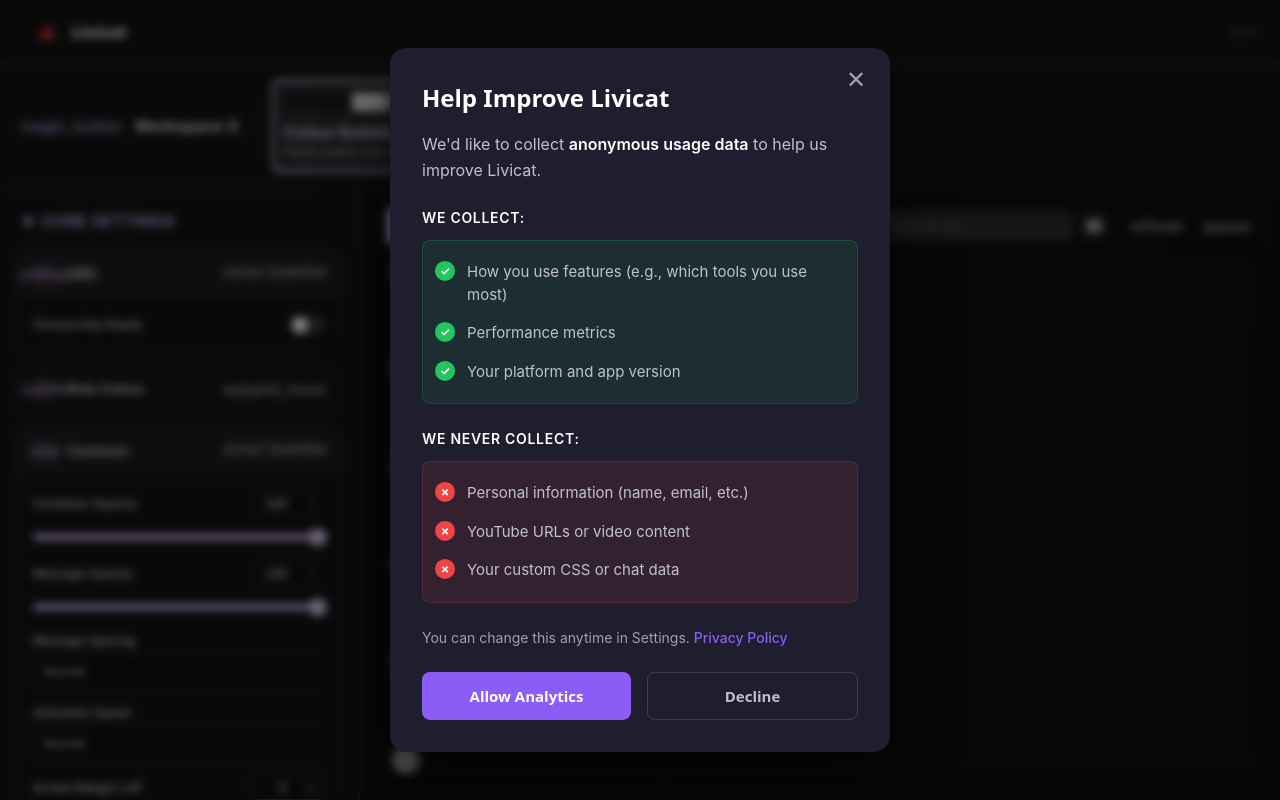
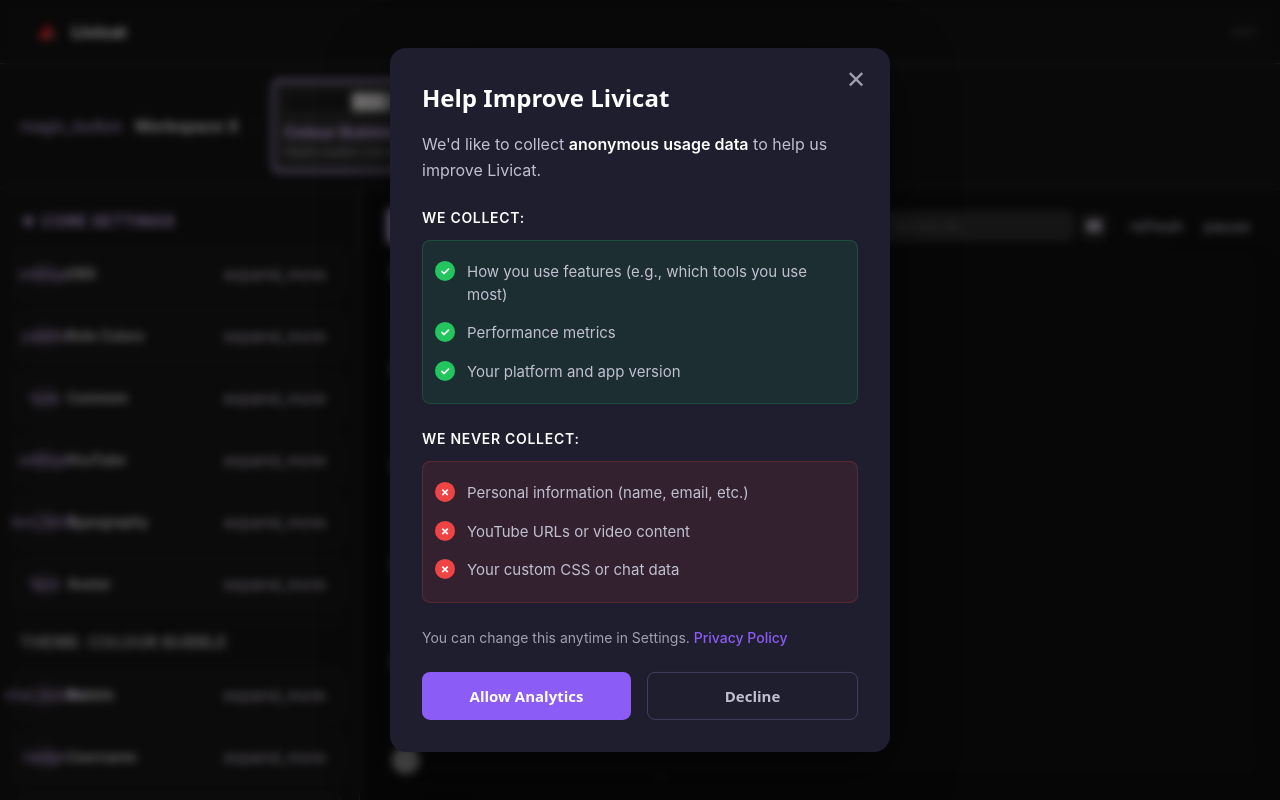
Before and after one commit to kg20dev/livicat, a React (Vite) app: page / in a window 1280 px wide. Built offline with nearby package versions, Linux system fonts and the light colour scheme; grey boxes are pictures that could not be loaded.

Commit message:
fix: collapse all settings panels by default when switching themes
Set all defaultOpen to false so every section starts collapsed when
loading or switching themes

```diff
--- a/src/components/theme/WorkspaceX.tsx
+++ b/src/components/theme/WorkspaceX.tsx
@@ -567,7 +567,7 @@ function WorkspaceBody({ theme }: { theme: ThemeBundle }) {
                     key={section}
                     icon={getSectionIcon(section)}
                     title={section}
-                    defaultOpen={section !== 'Role Colors' && section !== 'YouTube'}
+                    defaultOpen={false}
                   >
                     {section === 'Role Colors' ? (
                       <div className="space-y-4">
@@ -612,7 +612,7 @@ function WorkspaceBody({ theme }: { theme: ThemeBundle }) {
                     key={section}
                     icon={getSectionIcon(section)}
                     title={section}
-                    defaultOpen={section !== 'Visibility'}
+                    defaultOpen={false}
                   >
                     <SettingsPanel scheme={items} values={settings} onChange={updateSetting} />
                   </CollapsibleSection>
@@ -667,7 +667,7 @@ function WorkspaceBody({ theme }: { theme: ThemeBundle }) {
                       key={section}
                       icon={getSectionIcon(section)}
                       title={section}
-defaultOpen={section !== 'YouTube'}
+                      defaultOpen={false}
                     >
                       {section === 'Role Colors' ? (
                         <div className="space-y-4">
@@ -711,7 +711,7 @@ defaultOpen={section !== 'YouTube'}
                       key={section}
                       icon={getSectionIcon(section)}
                       title={section}
-                      defaultOpen={section !== 'Visibility'}
+                      defaultOpen={false}
                     >
                       <SettingsPanel scheme={items} values={settings} onChange={updateSetting} />
                     </CollapsibleSection>
```
